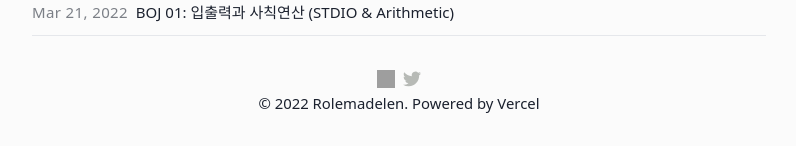
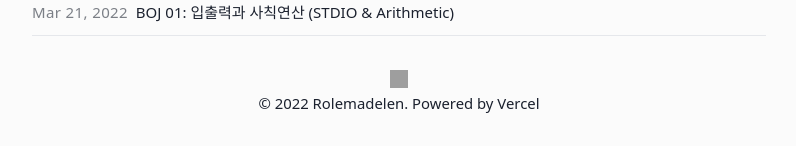
Before and after one commit to rolemadelen/blog-v1, a Next.js app: page /blog/cp in a window 1280 px wide. Shown: the part 726-872 px from the top of the page, without its empty margins (241-1037 px from the left). Built offline with nearby package versions, Linux system fonts and the light colour scheme; grey boxes are pictures that could not be loaded.

Commit message:
Twitter link removed

```diff
--- a/components/Footer.js
+++ b/components/Footer.js
@@ -5,8 +5,7 @@ import { FooterContainer } from "./custom-tw-components";
 
 const Footer = () => {
   const sns = [
-    { name: "github", link: metadata.social.github },
-    { name: "twitter", link: metadata.social.twitter },
+    { name: "github", link: metadata.social.github }
   ];
   return (
     <FooterContainer>
```
